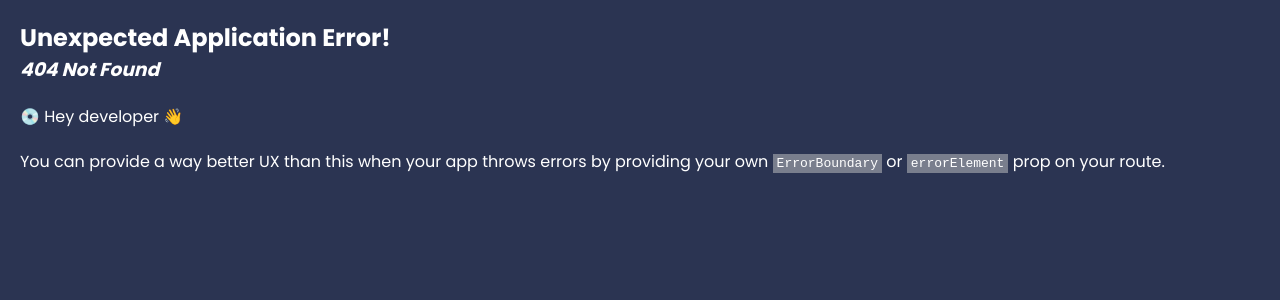
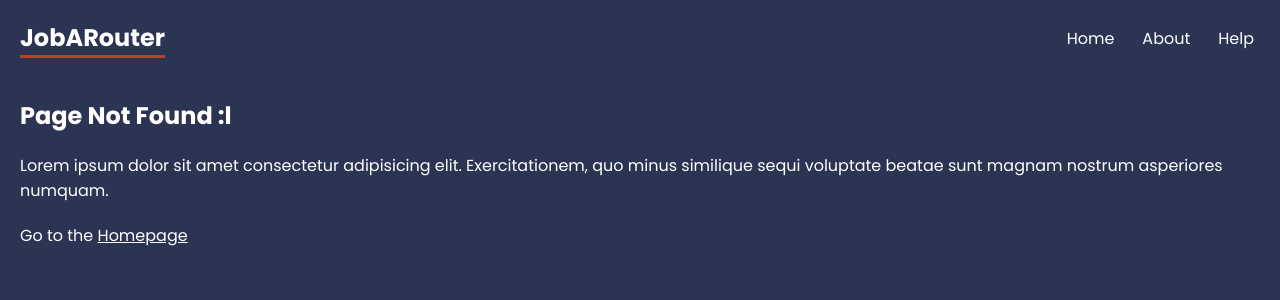
Before and after one commit to dev-Zidxne/React-Router-Job-FinderSite, a React (Create React App) app: page /careers in a window 1280 px wide. Before the commit this address had no page. Shown: the top 300 px of the page. Built offline with nearby package versions, Linux system fonts and the light colour scheme.

Commit message:
Creating a Custom 404 Page

```diff
--- a/src/App.js
+++ b/src/App.js
@@ -13,6 +13,7 @@ import RootLayout from "./Layouts/RootLayout";
 import HelpLayout from "./Layouts/HelpLayout";
 import Faq from "./pages/help/Faq";
 import Contact from "./pages/help/Contact";
+import NotFound from "./pages/NotFound";
 
 const router = createBrowserRouter(
   createRoutesFromElements(
@@ -23,6 +24,7 @@ const router = createBrowserRouter(
         <Route path="faq" element={<Faq />} />
         <Route path="contact" element={<Contact />} />
       </Route>
+      <Route path="*" element={<NotFound />} />
     </Route>
   )
 );
--- /dev/null
+++ b/src/pages/NotFound.js
@@ -0,0 +1,17 @@
+import { Link } from "react-router-dom";
+
+export default function NotFound() {
+  return (
+    <div>
+      <h2>Page Not Found :l</h2>
+      <p>
+        Lorem ipsum dolor sit amet consectetur adipisicing elit. Exercitationem,
+        quo minus similique sequi voluptate beatae sunt magnam nostrum
+        asperiores numquam.
+      </p>
+      <p>
+        Go to the <Link to="/">Homepage</Link>
+      </p>
+    </div>
+  );
+}
```
